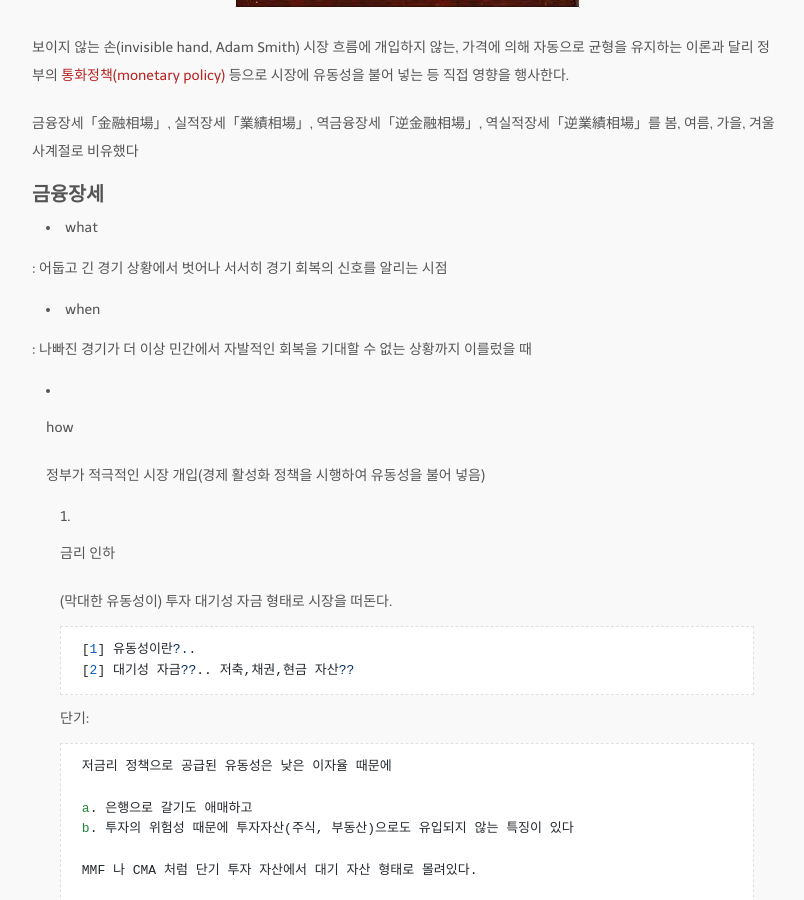
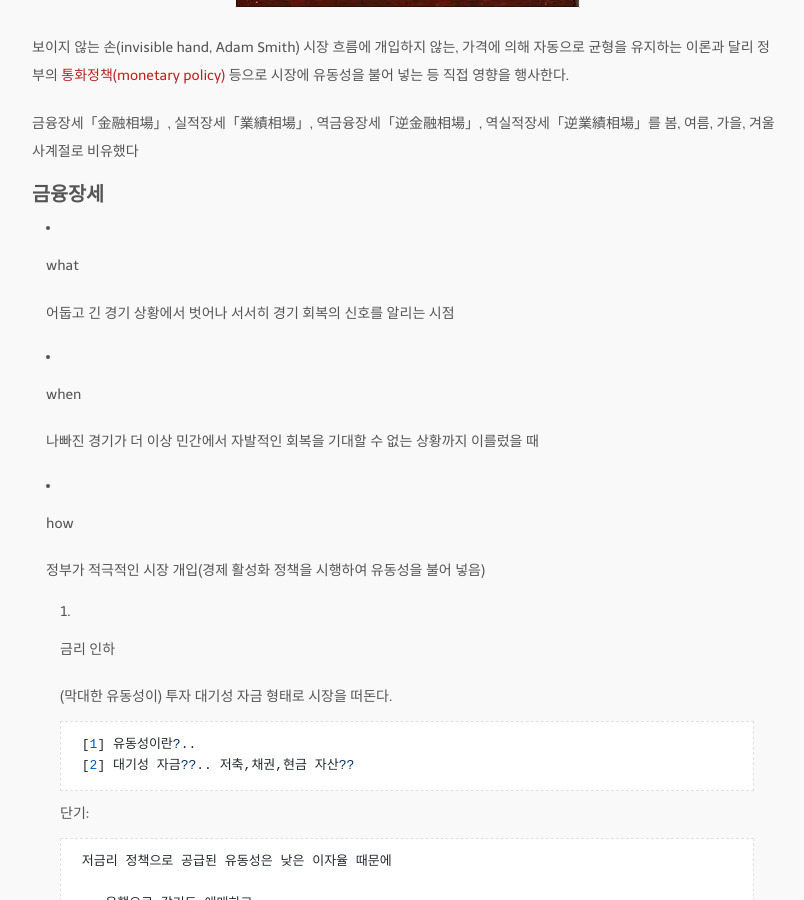
Before and after one commit to jung-research/github.io, a Jekyll site: the page built from _posts/2023-08-23-season_theory.md, in a window 1280 px wide and 900 px high, scrolled down 775 px. Shown: the whole window, without its empty margins (233-1037 px from the left). Built offline with Jekyll 4.4.1, drawn with Linux system fonts in a browser that asks for light colours; nearby versions of some CDN libraries; some web fonts are replaced.

```diff
--- a/_posts/2023-08-23-season_theory.md
+++ b/_posts/2023-08-23-season_theory.md
@@ -23,15 +23,15 @@ tags:
 
 * what
 
-: 어둡고 긴 경기 상황에서 벗어나 서서히 경기 회복의 신호를 알리는 시점
+  어둡고 긴 경기 상황에서 벗어나 서서히 경기 회복의 신호를 알리는 시점
 
 * when
 
-: 나빠진 경기가 더 이상 민간에서 자발적인 회복을 기대할 수 없는 상황까지 이를렀을 때
+  나빠진 경기가 더 이상 민간에서 자발적인 회복을 기대할 수 없는 상황까지 이를렀을 때
 
-*   how
+* how
 
-    정부가 적극적인 시장 개입(경제 활성화 정책을 시행하여 유동성을 불어 넣음)
+  정부가 적극적인 시장 개입(경제 활성화 정책을 시행하여 유동성을 불어 넣음)
 
     1. 금리 인하
 
```
